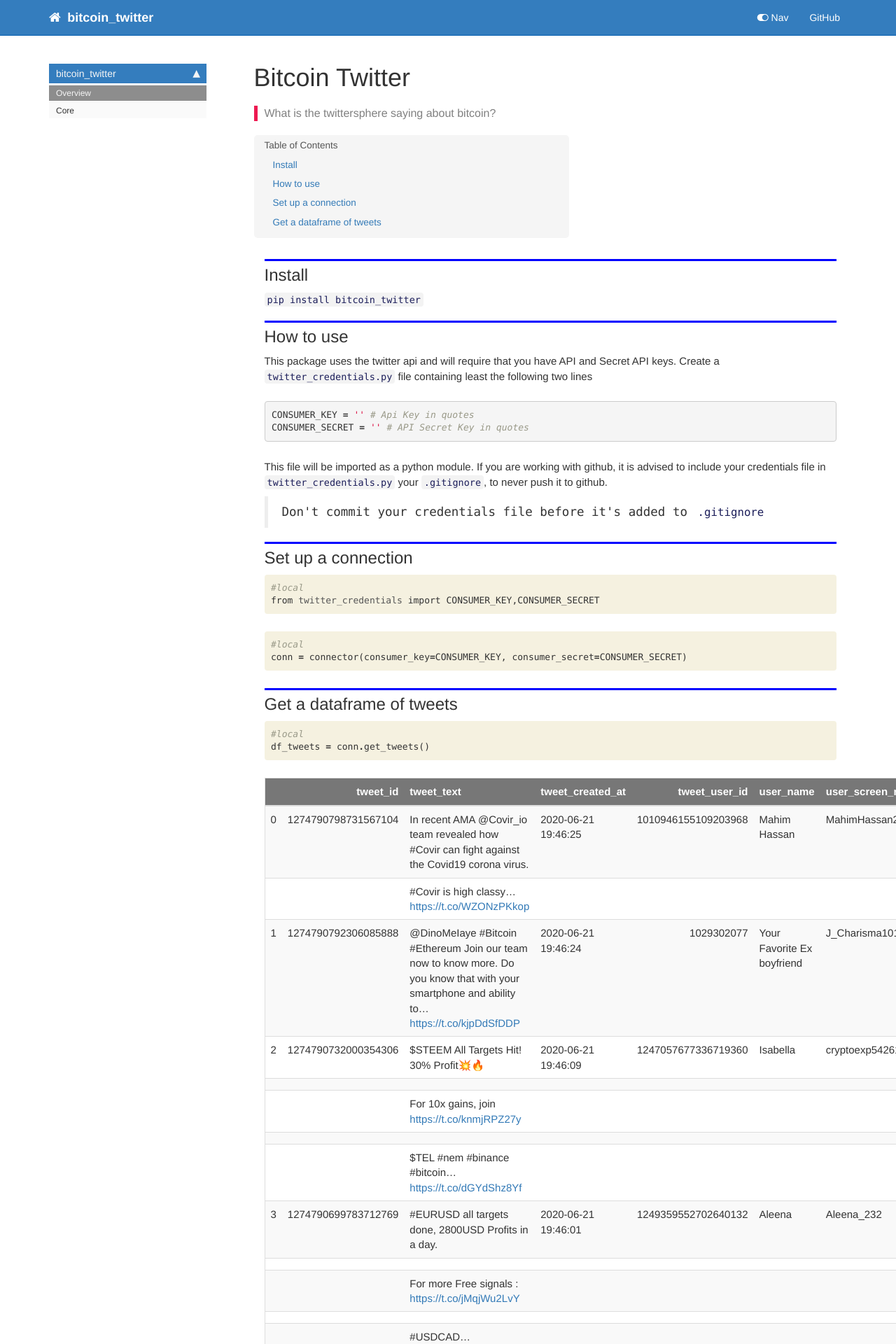
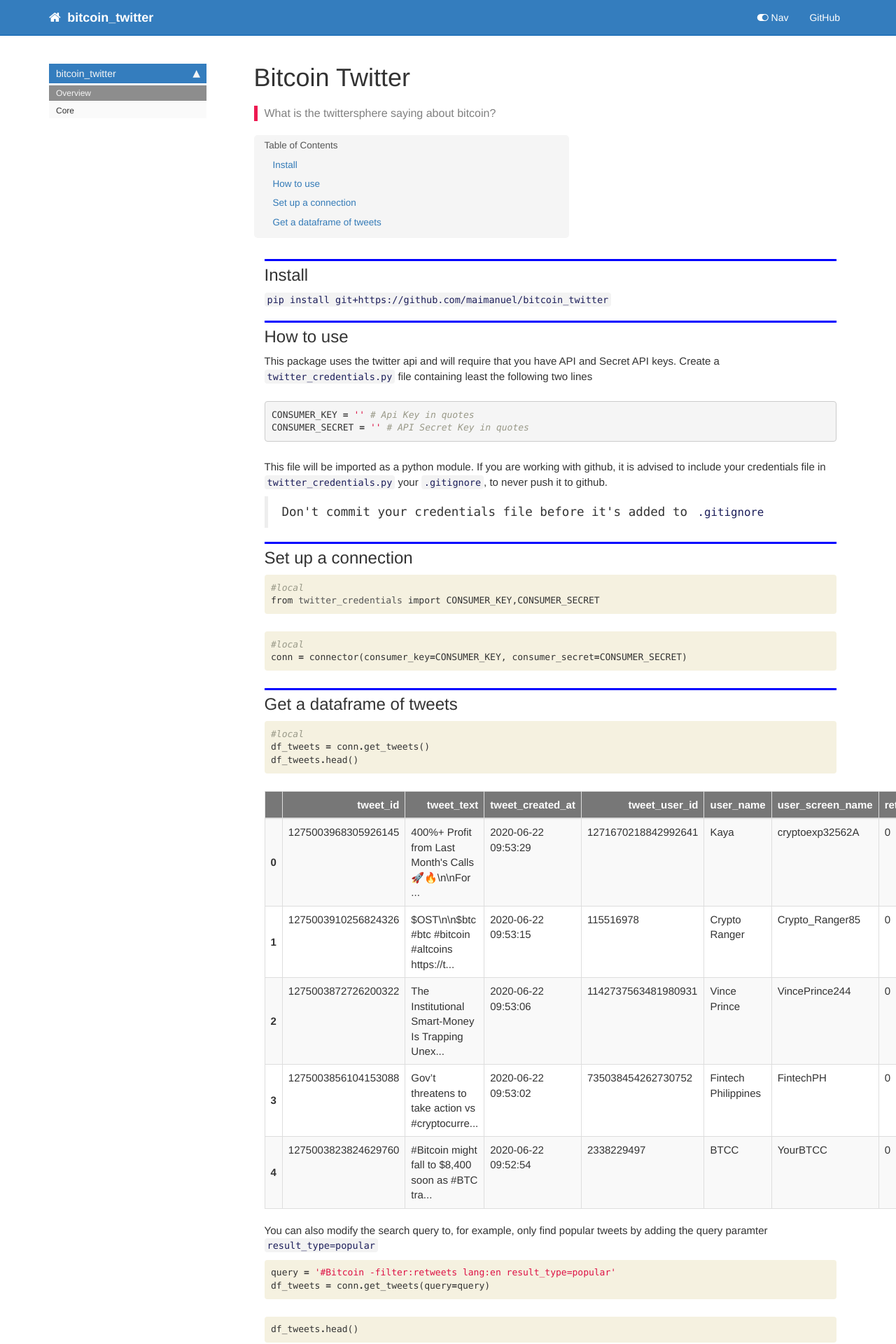
Before and after one commit to maimanuel/bitcoin_twitter, a Jekyll site: the page built from docs/index.html, in a window 1280 px wide. Shown: the top 1920 px of the page at 70% size. Built offline with Jekyll 4.4.1, drawn with Linux system fonts in a browser that asks for light colours; nearby versions of some CDN libraries; comment, search, counter and statistics services are not loaded; some of the changed text lies outside the part shown.

Commit message:
small changes to index.ipynb

```diff
--- a/bitcoin_twitter/core.py
+++ b/bitcoin_twitter/core.py
@@ -15,7 +15,7 @@ import pandas as pd
 # Cell
 class connector:
     def __init__(self,consumer_key, consumer_secret,n_items=1000,
-                query='#Bitcoin+bitcoin" -filter:retweets lang:en'):
+                query='#Bitcoin -filter:retweets lang:en'):
         self.auth = tw.OAuthHandler(consumer_key, consumer_secret)
         self.n_items = n_items,
         self.query = query
--- a/docs/core.html
+++ b/docs/core.html
@@ -52,7 +52,7 @@ description: "Contains the connector class."
 
 
 <div class="output_markdown rendered_html output_subarea ">
-<h2 id="connector" class="doc_header"><code>class</code> <code>connector</code><a href="https://github.com/maimanuel/bitcoin_twitter/tree/master/bitcoin_twitter/core.py#L16" class="source_link" style="float:right">[source]</a></h2><blockquote><p><code>connector</code>(<strong><code>consumer_key</code></strong>, <strong><code>consumer_secret</code></strong>, <strong><code>n_items</code></strong>=<em><code>1000</code></em>, <strong><code>query</code></strong>=<em><code>'#Bitcoin+bitcoin" -filter:retweets lang:en'</code></em>)</p>
+<h2 id="connector" class="doc_header"><code>class</code> <code>connector</code><a href="https://github.com/maimanuel/bitcoin_twitter/tree/master/bitcoin_twitter/core.py#L16" class="source_link" style="float:right">[source]</a></h2><blockquote><p><code>connector</code>(<strong><code>consumer_key</code></strong>, <strong><code>consumer_secret</code></strong>, <strong><code>n_items</code></strong>=<em><code>1000</code></em>, <strong><code>query</code></strong>=<em><code>'#Bitcoin -filter:retweets lang:en'</code></em>)</p>
 </blockquote>
 
 </div>
--- a/docs/index.html
+++ b/docs/index.html
@@ -35,7 +35,7 @@ description: "What is the twittersphere saying about bitcoin?"
 </div>
 <div class="cell border-box-sizing text_cell rendered"><div class="inner_cell">
 <div class="text_cell_render border-box-sizing rendered_html">
-<p><code>pip install bitcoin_twitter</code></p>
+<p><code>pip install git+https://github.com/maimanuel/bitcoin_twitter</code></p>
 
 </div>
 </div>
@@ -117,6 +117,139 @@ Create a <code>twitter_credentials.py</code> file containing least the following
     <div class="input_area">
 <div class=" highlight hl-ipython3"><pre><span></span><span class="c1">#local</span>
 <span class="n">df_tweets</span> <span class="o">=</span> <span class="n">conn</span><span class="o">.</span><span class="n">get_tweets</span><span class="p">()</span>
+<span class="n">df_tweets</span><span class="o">.</span><span class="n">head</span><span class="p">()</span>
+</pre></div>
+
+    </div>
+</div>
+</div>
+
+<div class="output_wrapper">
+<div class="output">
+
+<div class="output_area">
+
+
+<div class="output_html rendered_html output_subarea output_execute_result">
+<div>
+<style scoped>
+    .dataframe tbody tr th:only-of-type {
+        vertical-align: middle;
+    }
+
+    .dataframe tbody tr th {
+        vertical-align: top;
+    }
+
+    .dataframe thead th {
+        text-align: right;
+    }
+</style>
+<table border="1" class="dataframe">
+  <thead>
+    <tr style="text-align: right;">
+      <th></th>
+      <th>tweet_id</th>
+      <th>tweet_text</th>
+      <th>tweet_created_at</th>
+      <th>tweet_user_id</th>
+      <th>user_name</th>
+      <th>user_screen_name</th>
+      <th>retweet_count</th>
+      <th>tweet_geo</th>
+      <th>tweet_coordinates</th>
+    </tr>
+  </thead>
+  <tbody>
+    <tr>
+      <th>0</th>
+      <td>1275003968305926145</td>
+      <td>400%+ Profit from Last Month's Calls🚀🔥\n\nFor ...</td>
+      <td>2020-06-22 09:53:29</td>
+      <td>1271670218842992641</td>
+      <td>Kaya</td>
+      <td>cryptoexp32562A</td>
+      <td>0</td>
+      <td>None</td>
+      <td>None</td>
+    </tr>
+    <tr>
+      <th>1</th>
+      <td>1275003910256824326</td>
+      <td>$OST\n\n$btc #btc #bitcoin #altcoins https://t...</td>
+      <td>2020-06-22 09:53:15</td>
+      <td>115516978</td>
+      <td>Crypto Ranger</td>
+      <td>Crypto_Ranger85</td>
+      <td>0</td>
+      <td>None</td>
+      <td>None</td>
+    </tr>
+    <tr>
+      <th>2</th>
+      <td>1275003872726200322</td>
+      <td>The Institutional Smart-Money Is Trapping Unex...</td>
+      <td>2020-06-22 09:53:06</td>
+      <td>1142737563481980931</td>
+      <td>Vince Prince</td>
+      <td>VincePrince244</td>
+      <td>0</td>
+      <td>None</td>
+      <td>None</td>
+    </tr>
+    <tr>
+      <th>3</th>
+      <td>1275003856104153088</td>
+      <td>Gov’t threatens to take action vs #cryptocurre...</td>
+      <td>2020-06-22 09:53:02</td>
+      <td>735038454262730752</td>
+      <td>Fintech Philippines</td>
+      <td>FintechPH</td>
+      <td>0</td>
+      <td>None</td>
+      <td>None</td>
+    </tr>
+    <tr>
+      <th>4</th>
+      <td>1275003823824629760</td>
+      <td>#Bitcoin might fall to $8,400 soon as #BTC tra...</td>
+      <td>2020-06-22 09:52:54</td>
+      <td>2338229497</td>
+      <td>BTCC</td>
+      <td>YourBTCC</td>
+      <td>0</td>
+      <td>None</td>
+      <td>None</td>
+    </tr>
+  </tbody>
+</table>
+</div>
+</div>
+
+</div>
+
+</div>
+</div>
+
+</div>
+    {% endraw %}
+
+<div class="cell border-box-sizing text_cell rendered"><div class="inner_cell">
+<div class="text_cell_render border-box-sizing rendered_html">
+<p>You can also modify the search query to, for example, only find popular tweets by adding the query paramter <code>result_type=popular</code></p>
+
+</div>
+</div>
+</div>
+    {% raw %}
+
+<div class="cell border-box-sizing code_cell rendered">
+<div class="input">
+
+<div class="inner_cell">
+    <div class="input_area">
+<div class=" highlight hl-ipython3"><pre><span></span><span class="n">query</span> <span class="o">=</span> <span class="s1">&#39;#Bitcoin -filter:retweets lang:en result_type=popular&#39;</span>
+<span class="n">df_tweets</span> <span class="o">=</span> <span class="n">conn</span><span class="o">.</span><span class="n">get_tweets</span><span class="p">(</span><span class="n">query</span><span class="o">=</span><span class="n">query</span><span class="p">)</span>
 </pre></div>
 
     </div>
@@ -126,193 +259,166 @@ Create a <code>twitter_credentials.py</code> file containing least the following
 </div>
     {% endraw %}
 
-<div class="cell border-box-sizing text_cell rendered"><div class="inner_cell">
-<div class="text_cell_render border-box-sizing rendered_html">
-<table>
-<thead><tr>
-<th style="text-align:right"></th>
-<th style="text-align:right">tweet_id</th>
-<th style="text-align:left">tweet_text</th>
-<th style="text-align:left">tweet_created_at</th>
-<th style="text-align:right">tweet_user_id</th>
-<th style="text-align:left">user_name</th>
-<th style="text-align:left">user_screen_name</th>
-<th style="text-align:right">retweet_count</th>
-<th style="text-align:left">tweet_geo</th>
-<th style="text-align:left">tweet_coordinates</th>
+    {% raw %}
+
+<div class="cell border-box-sizing code_cell rendered">
+<div class="input">
+
+<div class="inner_cell">
+    <div class="input_area">
+<div class=" highlight hl-ipython3"><pre><span></span><span class="n">df_tweets</span><span class="o">.</span><span class="n">head</span><span class="p">()</span>
+</pre></div>
+
+    </div>
+</div>
+</div>
+
+<div class="output_wrapper">
+<div class="output">
+
+<div class="output_area">
+
+
+<div class="output_html rendered_html output_subarea output_execute_result">
+<div>
+<style scoped>
+    .dataframe tbody tr th:only-of-type {
+        vertical-align: middle;
+    }
+
+    .dataframe tbody tr th {
+        vertical-align: top;
+    }
+
+    .dataframe thead th {
+        text-align: right;
+    }
+</style>
+<table border="1" class="dataframe">
+  <thead>
+    <tr style="text-align: right;">
+      <th></th>
+      <th>tweet_id</th>
+      <th>tweet_text</th>
+      <th>tweet_created_at</th>
+      <th>tweet_user_id</th>
+      <th>user_name</th>
+      <th>user_screen_name</th>
+      <th>retweet_count</th>
+      <th>tweet_geo</th>
+      <th>tweet_coordinates</th>
     </tr>
   </thead>
   <tbody>
     <tr>
-<td style="text-align:right">0</td>
-<td style="text-align:right">1274790798731567104</td>
-<td style="text-align:left">In recent AMA @Covir_io team revealed how #Covir can fight against the Covid19 corona virus.</td>
-<td style="text-align:left">2020-06-21 19:46:25</td>
-<td style="text-align:right">1010946155109203968</td>
-<td style="text-align:left">Mahim Hassan</td>
-<td style="text-align:left">MahimHassan20</td>
-<td style="text-align:right">0</td>
-<td style="text-align:left"></td>
-<td style="text-align:left"></td>
+      <th>0</th>
+      <td>1275022550188339203</td>
+      <td>#CRYPTO #BITCOIN #FOREX\nMarket capitalisation...</td>
+      <td>2020-06-22 11:07:19</td>
+      <td>1125345616152997888</td>
+      <td>Nick Walterson</td>
+      <td>NickWalterson</td>
+      <td>0</td>
+      <td>None</td>
+      <td>None</td>
     </tr>
     <tr>
-<td style="text-align:right"></td>
-<td style="text-align:right"></td>
-<td style="text-align:left">#Covir is high classy… <a href="https://t.co/WZONzPKkop">https://t.co/WZONzPKkop</a></td>
-<td style="text-align:left"></td>
-<td style="text-align:right"></td>
-<td style="text-align:left"></td>
-<td style="text-align:left"></td>
-<td style="text-align:right"></td>
-<td style="text-align:left"></td>
-<td style="text-align:left"></td>
+      <th>1</th>
+      <td>1275022451861344256</td>
+      <td>Whose the winner of the war ? https://t.co/TxC...</td>
+      <td>2020-06-22 11:06:55</td>
+      <td>1097488661699006464</td>
+      <td>The Bitcoin Street Journal</td>
+      <td>BTCstJournal</td>
+      <td>0</td>
+      <td>None</td>
+      <td>None</td>
     </tr>
     <tr>
-<td style="text-align:right">1</td>
-<td style="text-align:right">1274790792306085888</td>
-<td style="text-align:left">@DinoMeIaye #Bitcoin #Ethereum Join our team now to know more. Do you know that with your smartphone and ability to… <a href="https://t.co/kjpDdSfDDP">https://t.co/kjpDdSfDDP</a></td>
-<td style="text-align:left">2020-06-21 19:46:24</td>
-<td style="text-align:right">1029302077</td>
-<td style="text-align:left">Your Favorite Ex boyfriend</td>
-<td style="text-align:left">J_Charisma101</td>
-<td style="text-align:right">0</td>
-<td style="text-align:left"></td>
-<td style="text-align:left"></td>
+      <th>2</th>
+      <td>1275022421020553219</td>
+      <td>My new custom trading posters arrived! :D #tra...</td>
+      <td>2020-06-22 11:06:48</td>
+      <td>956333887801700353</td>
+      <td>Bitcoin Billy</td>
+      <td>tradingyid</td>
+      <td>0</td>
+      <td>None</td>
+      <td>None</td>
     </tr>
     <tr>
-<td style="text-align:right">2</td>
-<td style="text-align:right">1274790732000354306</td>
-<td style="text-align:left">$STEEM All Targets Hit! 30% Profit💥🔥</td>
-<td style="text-align:left">2020-06-21 19:46:09</td>
-<td style="text-align:right">1247057677336719360</td>
-<td style="text-align:left">Isabella</td>
-<td style="text-align:left">cryptoexp54261B</td>
-<td style="text-align:right">0</td>
-<td style="text-align:left"></td>
-<td style="text-align:left"></td>
+      <th>3</th>
+      <td>1275022414070657024</td>
+      <td>The next bull run will put #Bitcoin on par wit...</td>
+      <td>2020-06-22 11:06:46</td>
+      <td>1208002249873645568</td>
+      <td>Bitcoin_Facts 💯🎖️😍</td>
+      <td>JKELLY47865053</td>
+      <td>0</td>
+      <td>None</td>
+      <td>None</td>
     </tr>
     <tr>
-<td style="text-align:right"></td>
-<td style="text-align:right"></td>
-<td style="text-align:left"></td>
-<td style="text-align:left"></td>
-<td style="text-align:right"></td>
-<td style="text-align:left"></td>
-<td style="text-align:left"></td>
-<td style="text-align:right"></td>
-<td style="text-align:left"></td>
-<td style="text-align:left"></td>
-</tr>
-<tr>
-<td style="text-align:right"></td>
-<td style="text-align:right"></td>
-<td style="text-align:left">For 10x gains, join <a href="https://t.co/knmjRPZ27y">https://t.co/knmjRPZ27y</a></td>
-<td style="text-align:left"></td>
-<td style="text-align:right"></td>
-<td style="text-align:left"></td>
-<td style="text-align:left"></td>
-<td style="text-align:right"></td>
-<td style="text-align:left"></td>
-<td style="text-align:left"></td>
-</tr>
-<tr>
-<td style="text-align:right"></td>
-<td style="text-align:right"></td>
-<td style="text-align:left"></td>
-<td style="text-align:left"></td>
-<td style="text-align:right"></td>
-<td style="text-align:left"></td>
-<td style="text-align:left"></td>
-<td style="text-align:right"></td>
-<td style="text-align:left"></td>
-<td style="text-align:left"></td>
-</tr>
-<tr>
-<td style="text-align:right"></td>
-<td style="text-align:right"></td>
-<td style="text-align:left">$TEL #nem #binance #bitcoin… <a href="https://t.co/dGYdShz8Yf">https://t.co/dGYdShz8Yf</a></td>
-<td style="text-align:left"></td>
-<td style="text-align:right"></td>
-<td style="text-align:left"></td>
-<td style="text-align:left"></td>
-<td style="text-align:right"></td>
-<td style="text-align:left"></td>
-<td style="text-align:left"></td>
-</tr>
-<tr>
-<td style="text-align:right">3</td>
-<td style="text-align:right">1274790699783712769</td>
-<td style="text-align:left">#EURUSD all targets done, 2800USD Profits in a day.</td>
-<td style="text-align:left">2020-06-21 19:46:01</td>
-<td style="text-align:right">1249359552702640132</td>
-<td style="text-align:left">Aleena</td>
-<td style="text-align:left">Aleena_232</td>
-<td style="text-align:right">0</td>
-<td style="text-align:left"></td>
-<td style="text-align:left"></td>
-</tr>
-<tr>
-<td style="text-align:right"></td>
-<td style="text-align:right"></td>
-<td style="text-align:left"></td>
-<td style="text-align:left"></td>
-<td style="text-align:right"></td>
-<td style="text-align:left"></td>
-<td style="text-align:left"></td>
-<td style="text-align:right"></td>
-<td style="text-align:left"></td>
-<td style="text-align:left"></td>
-</tr>
-<tr>
-<td style="text-align:right"></td>
-<td style="text-align:right"></td>
-<td style="text-align:left">For more Free signals : <a href="https://t.co/jMqjWu2LvY">https://t.co/jMqjWu2LvY</a></td>
-<td style="text-align:left"></td>
-<td style="text-align:right"></td>
-<td style="text-align:left"></td>
-<td style="text-align:left"></td>
-<td style="text-align:right"></td>
-<td style="text-align:left"></td>
-<td style="text-align:left"></td>
-</tr>
-<tr>
-<td style="text-align:right"></td>
-<td style="text-align:right"></td>
-<td style="text-align:left"></td>
-<td style="text-align:left"></td>
-<td style="text-align:right"></td>
-<td style="text-align:left"></td>
-<td style="text-align:left"></td>
-<td style="text-align:right"></td>
-<td style="text-align:left"></td>
-<td style="text-align:left"></td>
-</tr>
-<tr>
-<td style="text-align:right"></td>
-<td style="text-align:right"></td>
-<td style="text-align:left">#USDCAD… <a href="https://t.co/c64ikAETck">https://t.co/c64ikAETck</a></td>
-<td style="text-align:left"></td>
-<td style="text-align:right"></td>
-<td style="text-align:left"></td>
-<td style="text-align:left"></td>
-<td style="text-align:right"></td>
-<td style="text-align:left"></td>
-<td style="text-align:left"></td>
-</tr>
-<tr>
-<td style="text-align:right">4</td>
-<td style="text-align:right">1274790661498318851</td>
-<td style="text-align:left">@MobilePunch #Bitcoin #Ethereum Join our team now to know more. Do you know that with your smartphone and ability t… <a href="https://t.co/e1ve3VC52R">https://t.co/e1ve3VC52R</a></td>
-<td style="text-align:left">2020-06-21 19:45:52</td>
-<td style="text-align:right">1029302077</td>
-<td style="text-align:left">Your Favorite Ex boyfriend</td>
-<td style="text-align:left">J_Charisma101</td>
-<td style="text-align:right">0</td>
-<td style="text-align:left"></td>
-<td style="text-align:left"></td>
+      <th>4</th>
+      <td>1275022409192493057</td>
+      <td>Both support and resistance levels are crucial...</td>
+      <td>2020-06-22 11:06:45</td>
+      <td>1267736388797001728</td>
+      <td>davide</td>
+      <td>DavideDavidclar</td>
+      <td>0</td>
+      <td>None</td>
+      <td>None</td>
     </tr>
   </tbody>
 </table>
+</div>
+</div>
+
+</div>
+
+</div>
+</div>
+
+</div>
+    {% endraw %}
+
+    {% raw %}
+
+<div class="cell border-box-sizing code_cell rendered">
+<div class="input">
+
+<div class="inner_cell">
+    <div class="input_area">
+<div class=" highlight hl-ipython3"><pre><span></span><span class="n">df_tweets</span><span class="o">.</span><span class="n">shape</span>
+</pre></div>
+
+    </div>
+</div>
+</div>
+
+<div class="output_wrapper">
+<div class="output">
+
+<div class="output_area">
+
+
+
+<div class="output_text output_subarea output_execute_result">
+<pre>(1000, 9)</pre>
+</div>
+
+</div>
+
+</div>
+</div>
+
+</div>
+    {% endraw %}
+
+<div class="cell border-box-sizing text_cell rendered"><div class="inner_cell">
+<div class="text_cell_render border-box-sizing rendered_html">
+<p>For more information on twitter search please consult the twitter <a href="https://developer.twitter.com/en/docs/tweets/search/guides/standard-operators">standard search operator reference</a>, the twitter <a href="https://developer.twitter.com/en/docs/tweets/search/api-reference/get-search-tweets">standard search API reference</a>, and the <a href="http://docs.tweepy.org/en/latest/index.html">tweepy Api reference</a>.</p>
 
 </div>
 </div>
```
Also changed, not shown: other parts of docs/index.html (+1 -1 lines), README.md, 2 other files. Lines whose indentation alone changed are shown as unchanged.
